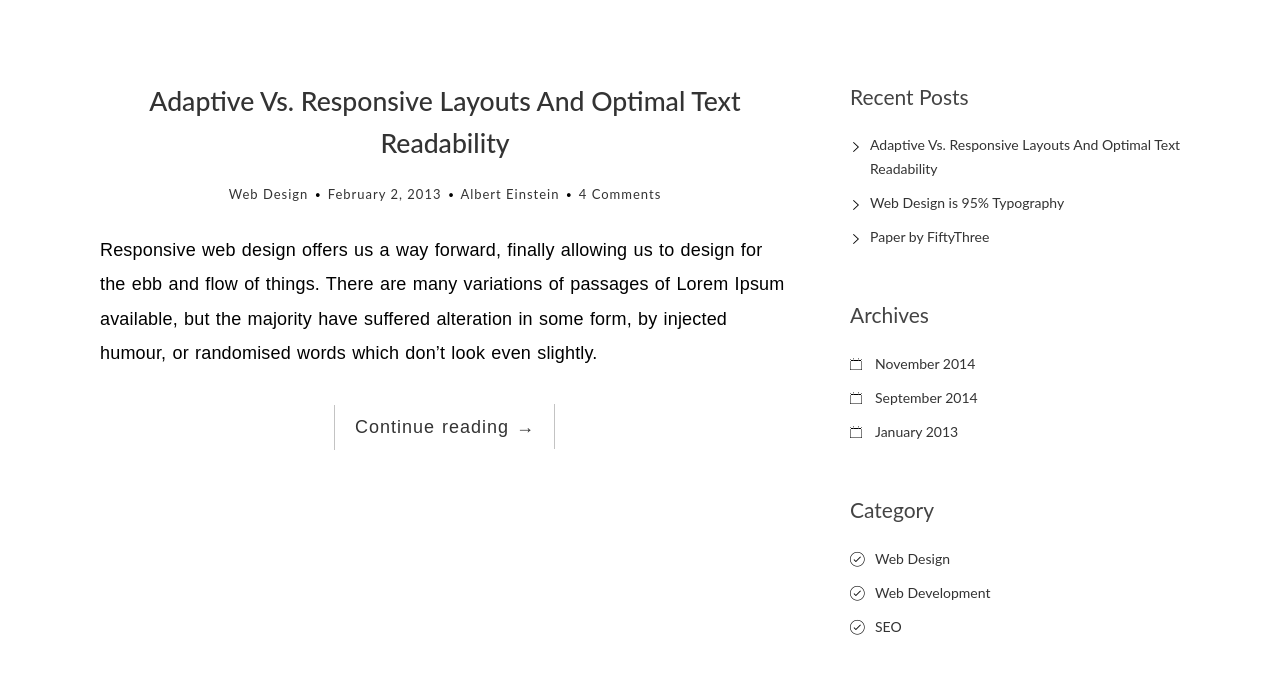
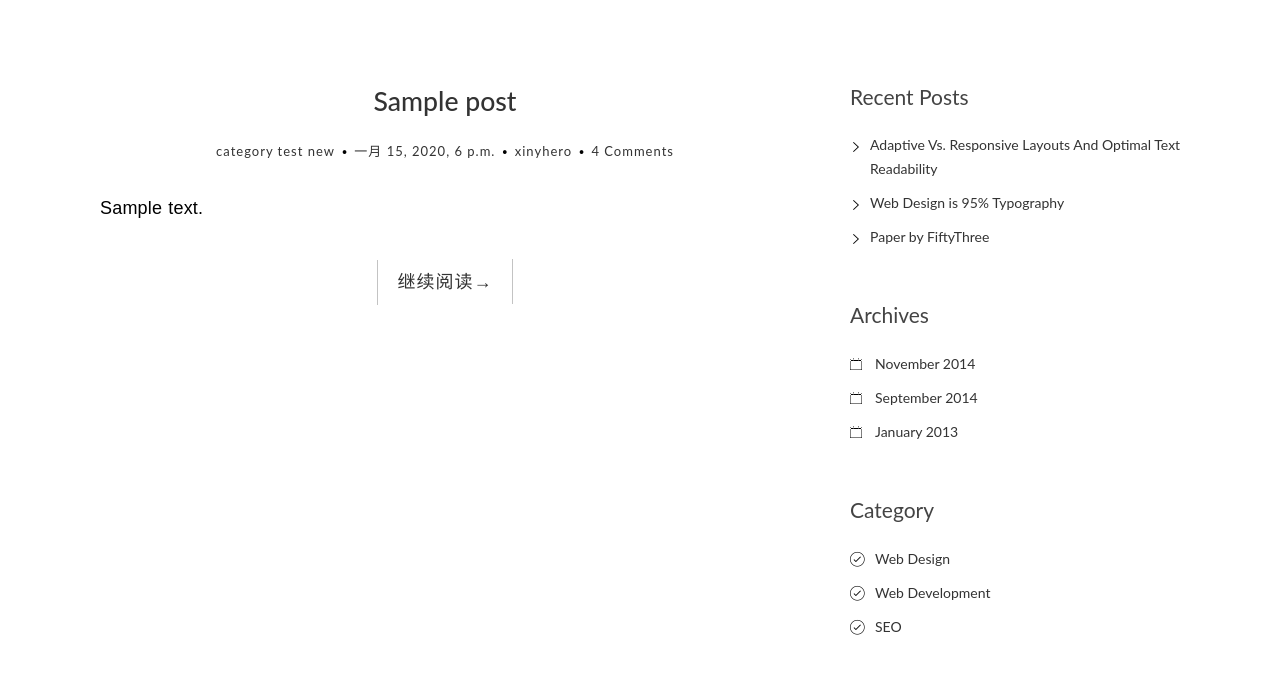
Before and after one commit to Marmot93/blogproject, a Django app: page / in a window 1280 px wide. Shown: the part 91-781 px from the top of the page. Run offline with Django 3.2, Linux system fonts and the light colour scheme; data comes from the database, SQL or seed files in the repository; tables that the repository leaves empty hold one stand-in row (values such as "Sample post"); some libraries are stand-ins or nearby versions.

Commit message:
完成模板0.1

```diff
--- a/templates/blog/index.html
+++ b/templates/blog/index.html
@@ -70,22 +70,22 @@
 						<article class="post post-1">
 							<header class="entry-header">
 								<h1 class="entry-title">
-									<a href="single.html">Adaptive Vs. Responsive Layouts And Optimal Text Readability</a>
+									<a href="single.html">{{ post.title }}</a>
 								</h1>
 								<div class="entry-meta">
-									<span class="post-category"><a href="#">Web Design</a></span>
+									<span class="post-category"><a href="#">{{ post.category.name }}</a></span>
 
-									<span class="post-date"><a href="#"><time class="entry-date" datetime="2012-11-09T23:15:57+00:00">February 2, 2013</time></a></span>
+									<span class="post-date"><a href="#"><time class="entry-date" datetime="{{ post.created_time }}">{{ post.created_time }}</time></a></span>
 
-									<span class="post-author"><a href="#">Albert Einstein</a></span>
+									<span class="post-author"><a href="#">{{ post.author }}</a></span>
 
 									<span class="comments-link"><a href="#">4 Comments</a></span>
 								</div>
 							</header>
 							<div class="entry-content clearfix">
-								<p>Responsive web design offers us a way forward, finally allowing us to design for the ebb and flow of things. There are many variations of passages of Lorem Ipsum available, but the majority have suffered alteration in some form, by injected humour, or randomised words which don’t look even slightly.</p>
+								<p>{{ post.excerpt }}</p>
 								<div class="read-more cl-effect-14">
-									<a href="#" class="more-link">Continue reading <span class="meta-nav">→</span></a>
+									<a href="#" class="more-link">继续阅读<span class="meta-nav">→</span></a>
 								</div>
 							</div>
 						</article>
```
